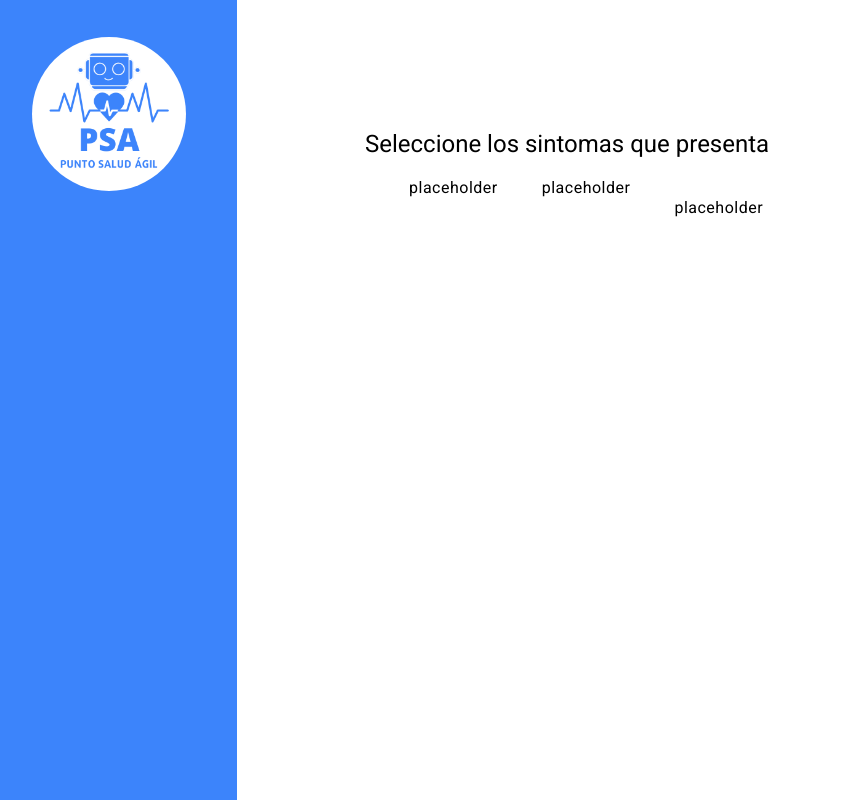
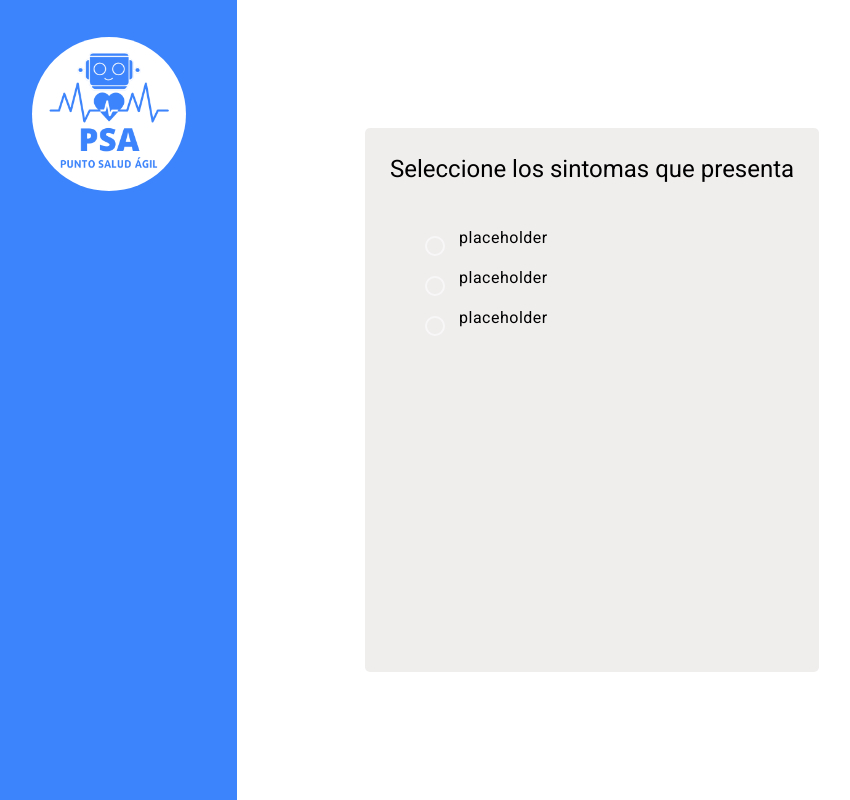
Before and after one commit to Yungryota/PSA, an Angular app in the folder psa_templates/: page /categorizacion-paciente in a window 1280 px wide. Shown: the whole page, without its empty margins (19-869 px from the left). Built offline with nearby package versions, Linux system fonts and the light colour scheme.

Commit message:
fix bug visual

```diff
--- a/psa_templates/src/app/categorizacion-paciente/categorizacion-paciente.component.css
+++ b/psa_templates/src/app/categorizacion-paciente/categorizacion-paciente.component.css
@@ -29,10 +29,15 @@ body{
     margin: 10%;
     margin-left: 10%;
     color: #000;
-
+    background-color: #f0eded;
+    padding: 25px;
+    border-radius: 5px;
+    display: block;
 }
 #radio{
     display: flex;
+    padding: 25px;
+    flex-direction: column;
 }
 
 
--- a/psa_templates/src/app/categorizacion-paciente/categorizacion-paciente.component.html
+++ b/psa_templates/src/app/categorizacion-paciente/categorizacion-paciente.component.html
@@ -14,7 +14,6 @@
                 <h4 class="text">placeholder</h4>
             </mat-radio-button>
             <mat-radio-button [color]="task.color" value="opcion3">
-                asd
                 <h4 class="text">placeholder</h4>
             </mat-radio-button>
         </mat-radio-group>
```
